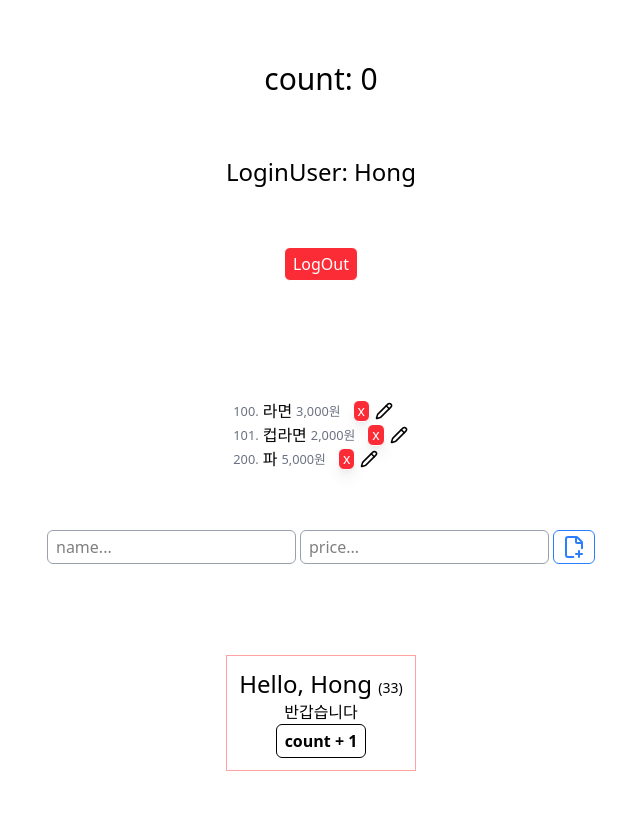
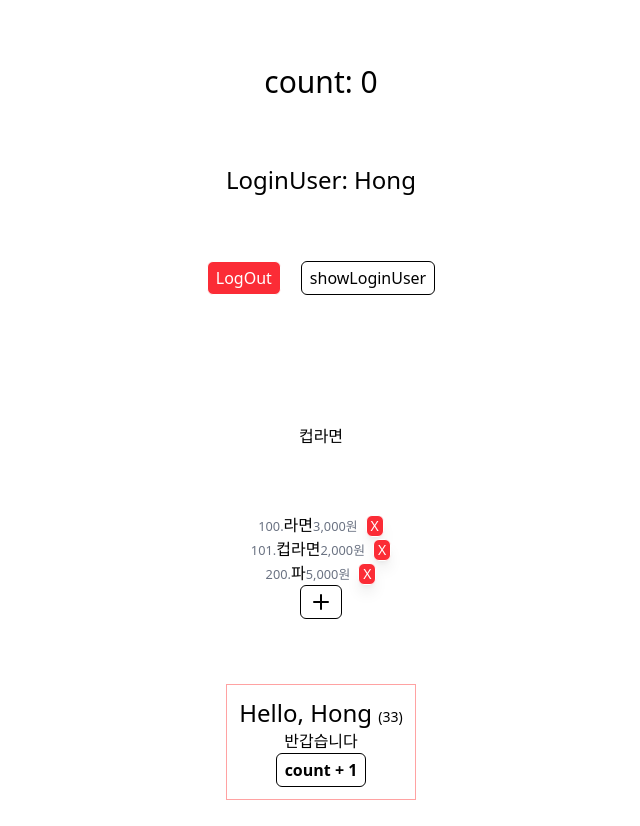
Before and after one commit to ujii/hana8, a React (Vite) app in the folder react/rbvite/: page / in a window 1280 px wide. Shown: the top 826 px of the page, without its empty margins (319-959 px from the left). Built offline with nearby package versions, Linux system fonts and the light colour scheme.

Commit message:
Item Component & useImperativeHandle

```diff
--- a/react/rbvite/src/App.tsx
+++ b/react/rbvite/src/App.tsx
@@ -3,7 +3,7 @@ import './App.css';
 import Hello from './components/Hello';
 import My from './components/My';
 
-type Item = {
+export type ItemType = {
   id: number;
   name: string;
   price: number;
@@ -14,7 +14,7 @@ export type LoginUser = { id: number; name: string; age: number };
 
 export type Session = {
   loginUser: LoginUser | null;
-  cart: Item[];
+  cart: ItemType[];
 };
 
 export type LoginFunction = (name: string, age: number) => void;
@@ -48,36 +48,57 @@ function App() {
   const removeItem = (id: number) => {
     if (!confirm('Are you sure?')) return;
 
-    // 사용 권장
+    // 새 배열 두번 반환. 좋은 코드 x
     // setSession({
     //   ...session,
-    //   cart: [...session.cart.filter((item) => item.id !== id)],
+    //   cart: [...session.cart.filter((ItemTypes) => ItemTypes.id !== id)],
     // });
 
-    // 좋은 코드 x
+    // 좋은 코드
     setSession({
       ...session,
-      cart: session.cart.filter((item) => item.id !== id),
+      cart: session.cart.filter((ItemTypes) => ItemTypes.id !== id),
     });
   };
 
-  const addItem = (name: string, price: number) => {
-    const newItem = {
-      id: Math.max(...session.cart.map((item) => item.id), 0) + 1,
-      name,
-      price,
-    };
-    setSession({ ...session, cart: [...session.cart, newItem] });
-  };
-
-  const modifyItem = (id: number, name: string, price: number) => {
+  const saveItem = ({ id, name, price }: ItemType) => {
+    // item이 카트에 존재해야지만 수정 가능
+    // if(id) {} 코드는 보안 문제로 권장 x
+    const item = id && session.cart.find((item) => item.id === id);
+    if (item) {
+      // item.name = name;
+      // item.price = price;
       setSession({
         ...session,
         cart: session.cart.map((item) =>
           item.id === id ? { id, name, price } : item
         ),
       });
+    } else {
+      const newItem = {
+        id: Math.max(...session.cart.map((ItemTypes) => ItemTypes.id), 0) + 1,
+        name,
+        price,
       };
+      // session.cart.push(newItem);
+      setSession({ ...session, cart: [...session.cart, newItem] });
+    }
+    // setSession({ ...session, cart: [...session.cart] });
+
+    // 결과는 아래 코드와 같지만 cart가 re rendering 되는 것이 아니고 session에 의해 렌더링됨. 잘못된 코드.
+    // session.cart.push(newItem);
+    // setSession([...session]);
+    // setSession({ ...session, cart: [...session.cart, newItem] });
+  };
+
+  // const modifyItem = (id: number, name: string, price: number) => {
+  //   setSession({
+  //     ...session,
+  //     cart: session.cart.map((ItemType) =>
+  //       ItemType.id === id ? { id, name, price } : ItemType
+  //     ),
+  //   });
+  // };
 
   // if ( x === undefined ) x가 정의되지 않았을 때에만 초기화
   //    x = 0;
@@ -88,18 +109,17 @@ function App() {
   // return [x, setAction];
 
   return (
-    <div className='grid place-items-center h-screen'>
+    <div className='grid place-items-center h-screen mx-1'>
       <h1 className='text-3xl'>count: {count}</h1>
       <My
         session={session}
         logout={logout}
         login={login}
         removeItem={removeItem}
-        addItem={addItem}
-        modifyItem={modifyItem}
+        saveItem={saveItem}
+        // modifyItem={modifyItem}
       />
 
-      <div className='card'>
       <Hello
         name={session.loginUser?.name}
         age={session.loginUser?.age}
@@ -108,7 +128,6 @@ function App() {
         반갑습니다
       </Hello>
     </div>
-    </div>
   );
 }
 
--- /dev/null
+++ b/react/rbvite/src/components/Item.tsx
@@ -0,0 +1,147 @@
+import { useRef, useState, type FormEvent, type RefObject } from 'react';
+import type { ItemType } from '../App';
+import Small from './ui/Small';
+import Button from './ui/Button';
+import { FilePlus2Icon, RotateCcwIcon, SaveIcon } from 'lucide-react';
+import LabelInput from './ui/LabelInput';
+
+type Props = {
+  item: ItemType;
+  removeItem?: (id: number) => void;
+  //   saveItem: (id: number, name: string, price: number) => void;
+  //   saveItem: (item: Item) => void;
+  saveItem: ({ id, name, price }: ItemType) => void;
+  toggleAdding?: () => void;
+};
+
+export default function Item({
+  item,
+  removeItem,
+  saveItem,
+  toggleAdding,
+}: Props) {
+  const [isEditing, setEditing] = useState(!item.id);
+  const [hasDirty, setDirty] = useState(false);
+  const nameRef = useRef<HTMLInputElement>(null);
+  const priceRef = useRef<HTMLInputElement>(null);
+
+  const checkDirty = () => {
+    // if(nameRef.current && priceRef.current)
+    setDirty(
+      item.name !== nameRef.current?.value ||
+        item.price !== Number(priceRef.current?.value)
+    );
+  };
+
+  const editItem = (e: FormEvent<HTMLFormElement>) => {
+    e.preventDefault();
+    const name = nameRef.current?.value;
+    const price = priceRef.current?.value;
+
+    let msg;
+    let ref: RefObject<HTMLInputElement | null> | null = null;
+
+    if (!name) {
+      // alert('Input the item name!')
+      // nameRef.current?.focus();
+      msg = 'Input the item name!';
+      ref = nameRef;
+    }
+    if (!price) {
+      // alert('Input the item price!')
+      // nameRef.current?.focus();
+      msg = 'Input the item price!';
+      ref = priceRef;
+    }
+
+    if (msg) {
+      alert(msg);
+      if (ref && ref.current) ref.current.focus();
+    }
+
+    saveItem({ id: 0, name: name ?? '', price: Number(price) });
+
+    // 정리작업
+    if (nameRef.current && priceRef.current) {
+      nameRef.current.value = '';
+      priceRef.current.value = '';
+      nameRef.current.focus();
+    }
+    setEditing(false);
+    setDirty(false);
+    if (toggleAdding) toggleAdding();
+  };
+
+  const makeEdit = () => {
+    setEditing(!isEditing);
+
+    // if (nameRef.current && priceRef.current) {
+    //   nameRef.current.value = item.name;
+    //   priceRef.current.value = String(item.price);
+    // }
+  };
+
+  const cancelEdit = () => {
+    setEditing(!isEditing);
+    if (nameRef.current && priceRef.current) {
+      nameRef.current.value = item.name;
+      priceRef.current.value = String(item.price);
+    }
+
+    if (toggleAdding) toggleAdding();
+  };
+
+  return (
+    <>
+      {isEditing ? (
+        <form onSubmit={editItem} className='flex gap-1'>
+          {/* <input type='number' ref={idRef} placeholder='id...' className='w-14' /> */}
+          <LabelInput
+            ref={nameRef}
+            defaultValue={item.name}
+            onChange={checkDirty}
+            placeholder='name...'
+          />
+          <LabelInput
+            type='number'
+            ref={priceRef}
+            defaultValue={item.price}
+            onChange={checkDirty}
+            placeholder='price...'
+          />
+          <Button onClick={cancelEdit} type='reset' className=''>
+            <RotateCcwIcon />
+          </Button>
+          {hasDirty && (
+            <Button
+              type='submit'
+              className='text-blue-500'
+              disabled={!hasDirty}
+            >
+              {item.id ? <SaveIcon /> : <FilePlus2Icon />}
+            </Button>
+          )}
+        </form>
+      ) : (
+        <>
+          <Small>{item.id}.</Small>
+          <button
+            onClick={makeEdit}
+            className='border-0 p-0 hover:bg-inherit hover:underline'
+          >
+            {item.name}
+          </button>
+          <Small>{item.price.toLocaleString()}원</Small>
+          <Button
+            onClick={() => {
+              if (removeItem) removeItem(item.id);
+            }}
+            className='ml-2 px-1 py-0 text-sm bg-red-500 hover:bg-red-600 text-white shadow-lg hover:shadow-2xl active:scale-150 transition duration-300'
+          >
+            X
+          </Button>
+        </>
+      )}
+    </>
+  );
+}
--- a/react/rbvite/src/components/Login.tsx
+++ b/react/rbvite/src/components/Login.tsx
@@ -30,8 +30,8 @@ export default function Login({ login }: Props) {
     <div className='border border-red-300 p-3 rounded-lg'>
       <h1 className='text-2xl text-center font-medium'>Login</h1>
       <form onSubmit={makeLogin} className='space-y-3'>
-        <LabelInput label='Name' ref={nameRef} placeholder='user name...' />
-        <LabelInput label='Age' ref={ageRef} placeholder='user age...' />
+        <LabelInput label='Name' ref={nameRef} />
+        <LabelInput type='number' ref={ageRef} placeholder='Age...' />
 
         {/* <LabelInput
           type='number'
@@ -87,7 +87,7 @@ export default function Login({ login }: Props) {
           <Button
             // type='submit'
             // onClick={() => login(name, age)}
-            className='bg-blue-500 text-white hover:bg-blue-600 w-full'
+            className='bg-blue-500 text-white hover:bg-blue-600'
           >
             Login
           </Button>
--- a/react/rbvite/src/components/My.tsx
+++ b/react/rbvite/src/components/My.tsx
@@ -1,19 +1,18 @@
-import { useRef, type FormEvent, type RefObject, useState } from 'react';
-import type { LoginFunction, Session } from '../App';
+import type { ItemType, LoginFunction, Session } from '../App';
 import Login from './Login';
-import Profile from './Profile';
-import Small from './ui/Small';
+import Profile, { type ProfileHandler } from './Profile';
+import Item from './Item';
 import Button from './ui/Button';
-import LabelInput from './ui/LabelInput';
-import { CheckIcon, FilePlus2Icon, PencilIcon } from 'lucide-react';
+import { PlusIcon } from 'lucide-react';
+import { useEffect, useRef, useState } from 'react';
 
 type Prop = {
   session: Session;
   logout: () => void;
   login: LoginFunction;
   removeItem: (id: number) => void;
-  addItem: (name: string, price: number) => void;
-  modifyItem: (id: number, name: string, price: number) => void;
+  saveItem: ({ id, name, price }: ItemType) => void;
+  // modifyItem: (id: number, name: string, price: number) => void;
 };
 
 export default function My({
@@ -21,121 +20,108 @@ export default function My({
   logout,
   login,
   removeItem,
-  addItem,
-  modifyItem,
+  saveItem,
+  //modifyItem,
 }: Prop) {
   // const idRef = useRef<HTMLInputElement>(null);
-  const nameRef = useRef<HTMLInputElement>(null);
-  const priceRef = useRef<HTMLInputElement>(null);
-  const [newId, setId] = useState(0);
-  const [newName, setName] = useState('');
-  const [newPrice, setPrice] = useState(0);
 
-  const editItem = (e: FormEvent<HTMLFormElement>) => {
-    e.preventDefault();
-    const name = nameRef.current?.value;
-    const price = priceRef.current?.value;
+  const [isAdding, setAdding] = useState(false);
+  const profileHandlerRef = useRef<ProfileHandler>(null);
 
-    let msg;
-    let ref: RefObject<HTMLInputElement | null> | null = null;
-
-    if (!name) {
-      // alert('Input the item name!')
-      // nameRef.current?.focus();
-      msg = 'Input the item name!';
-      ref = nameRef;
-    }
-    if (!price) {
-      // alert('Input the item price!')
-      // nameRef.current?.focus();
-      msg = 'Input the item price!';
-      ref = priceRef;
-    }
-
-    if (msg) {
-      alert(msg);
-      if (ref && ref.current) ref.current.focus();
-    }
-
-    addItem(name ?? '', Number(price));
-    if (nameRef.current && priceRef.current) {
-      nameRef.current.value = '';
-      priceRef.current.value = '';
-      nameRef.current.focus();
-    }
-  };
-
-  const modifyInfo = (e: FormEvent<HTMLFormElement>) => {
-    e.preventDefault();
-
-    modifyItem(newId, newName, newPrice);
-    setId(0);
-  };
+  const item101 = session.cart.find((item) => item.id === 101);
+  useEffect(() => {
+    console.log('🚀 ~ item101:', item101);
+  }, [item101]);
 
   return (
     <>
       {session?.loginUser ? (
-        <Profile loginUser={session.loginUser} logout={logout} />
+        <Profile
+          loginUser={session.loginUser}
+          logout={logout}
+          ref={profileHandlerRef}
+        />
       ) : (
         <Login login={login} />
       )}
       <hr />
+      {item101?.name}
       <ul>
-        {session.cart.map(({ id, name, price }) => (
-          <li key={id} className='flex items-center gap-1'>
-            {newId === id ? (
-              <form onSubmit={modifyInfo} className='flex gap-1'>
-                <LabelInput
-                  placeholder={`${name}`}
-                  onChange={(e) => setName(e.target.value)}
-                ></LabelInput>
-                <LabelInput
-                  type='number'
-                  placeholder={`${price}`}
-                  onChange={(e) => setPrice(+e.target.value)}
-                ></LabelInput>
-                <Button
-                  type='submit'
-                  className='text-blue-600 flex items-center justify-center'
-                >
-                  <CheckIcon></CheckIcon>
-                </Button>
-              </form>
-            ) : (
-              <>
-                <Small>{id}.</Small> {name}
-                <Small>{price.toLocaleString()}원</Small>
-                <Button
-                  onClick={() => removeItem(id)}
-                  className='ml-2 px-1 py-0 text-sm bg-red-500 hover:bg-red-600 text-white shadow-lg hover:shadow-2xl
-            active:scale-150 transition duration-300'
-                >
-                  x
-                </Button>
-                <Button
-                  onClick={() => {
-                    {
-                      setId(id);
-                    }
-                  }}
-                  className='border-transparent flex items-center justify-center px-0 py-0 w-5 h-5'
-                >
-                  <PencilIcon></PencilIcon>
-                </Button>
-              </>
-            )}
+        {session.cart.map((item) => (
+          <li key={item.id}>
+            <Item item={item} removeItem={removeItem} saveItem={saveItem} />
           </li>
         ))}
+        <li className='text-center'>
+          {isAdding ? (
+            <Item
+              item={{ id: 0, name: 'New Item', price: 3000 }}
+              removeItem={removeItem}
+              saveItem={saveItem}
+              toggleAdding={() => setAdding(false)}
+            />
+          ) : (
+            <Button onClick={() => setAdding(true)} className=''>
+              <PlusIcon />
+            </Button>
+          )}
+        </li>
       </ul>
-      <form onSubmit={editItem} className='flex gap-1'>
-        {/* <input type='number' ref={idRef} placeholder='id...' className='w-14'> */}
-        <LabelInput ref={nameRef} placeholder='name...' />
-        <LabelInput type='number' ref={priceRef} placeholder='price...' />
-        <Button type='submit' className='text-blue-500'>
-          {/* <Saveicon /> */}
-          <FilePlus2Icon></FilePlus2Icon>
-        </Button>
-      </form>
     </>
   );
 }
+
+// const [newId, setId] = useState(0);
+// const [newName, setName] = useState('');
+// const [newPrice, setPrice] = useState(0);
+
+// const modifyInfo = (e: FormEvent<HTMLFormElement>) => {
+//   e.preventDefault();
+
+//   modifyItem(newId, newName, newPrice);
+//   setId(0);
+// };
+
+// {
+//   newId === id ? (
+//     <form onSubmit={modifyInfo} className='flex gap-1'>
+//       <LabelInput
+//         placeholder={`${name}`}
+//         onChange={(e) => setName(e.target.value)}
+//       ></LabelInput>
+//       <LabelInput
+//         type='number'
+//         placeholder={`${price}`}
+//         onChange={(e) => setPrice(+e.target.value)}
+//       ></LabelInput>
+//       <Button
+//         type='submit'
+//         className='text-blue-600 flex items-center justify-center'
+//       >
+//         <CheckIcon></CheckIcon>
+//       </Button>
+//     </form>
+//   ) : (
+//     <>
+//       <Small>{id}.</Small> {name}
+//       <Small>{price.toLocaleString()}원</Small>
+//       <Button
+//         onClick={() => removeItem(id)}
+//         className='ml-2 px-1 py-0 text-sm bg-red-500 hover:bg-red-600 text-white shadow-lg hover:shadow-2xl
+//             active:scale-150 transition duration-300'
+//       >
+//         x
+//       </Button>
+//       <Button
+//         onClick={() => {
+//           {
+//             setId(id);
+//           }
+//         }}
+//         className='border-transparent flex items-center justify-center px-0 py-0 w-5 h-5'
+//       >
+//         <PencilIcon></PencilIcon>
+//       </Button>
+//     </>
+//   );
+// }
--- a/react/rbvite/src/components/Profile.tsx
+++ b/react/rbvite/src/components/Profile.tsx
@@ -1,18 +1,41 @@
+import { useImperativeHandle, type RefObject } from 'react';
 import type { LoginUser } from '../App';
 import Button from './ui/Button';
 
-type Prop = { loginUser: LoginUser; logout: () => void };
+type Prop = {
+  loginUser: LoginUser;
+  logout: () => void;
+  ref: RefObject<ProfileHandler | null>;
+};
+export type ProfileHandler = {
+  showLoginUser: () => void;
+  logout: () => void;
+};
 
-export default function Profile({ loginUser, logout }: Prop) {
+export default function Profile({ loginUser, logout, ref }: Prop) {
+  const showLoginUser = () => {
+    alert(loginUser.name);
+  };
+
+  const profileHandler: ProfileHandler = {
+    showLoginUser,
+    logout,
+  };
+
+  useImperativeHandle(ref, () => profileHandler);
+
   return (
     <>
       <h1 className='text-2xl'>LoginUser: {loginUser.name}</h1>
+      <div className='flex gap-5'>
         <Button
           onClick={logout}
           className='bg-red-500 hover:bg-red-400 text-white'
         >
           LogOut
         </Button>
+        <Button onClick={showLoginUser}> showLoginUser</Button>
+      </div>
     </>
   );
 }
--- a/react/rbvite/src/components/ui/Button.tsx
+++ b/react/rbvite/src/components/ui/Button.tsx
@@ -3,17 +3,24 @@ import type { PropsWithChildren } from 'react';
 type Prop = {
   onClick?: () => void;
   type?: 'reset' | 'submit';
-  className: string;
+  disabled?: boolean;
+  className?: string;
 };
 
 export default function Button({
   onClick,
   type,
   className,
+  disabled,
   children,
 }: PropsWithChildren<Prop>) {
   return (
-    <button type={type} className={` ${className}`} onClick={onClick}>
+    <button
+      type={type}
+      className={` ${className}`}
+      onClick={onClick}
+      disabled={disabled}
+    >
       {children}
     </button>
   );
--- a/react/rbvite/src/components/ui/LabelInput.tsx
+++ b/react/rbvite/src/components/ui/LabelInput.tsx
@@ -4,6 +4,7 @@ type Props = {
   type?: string;
   label?: string;
   ref?: RefObject<HTMLInputElement | null>;
+  defaultValue?: string | number;
   onChange?: (e: ChangeEvent<HTMLInputElement>) => void;
   placeholder?: string;
   className?: string;
@@ -12,8 +13,10 @@ type Props = {
 export default function LabelInput({
   type,
   label,
+  defaultValue,
   ref,
   onChange,
+
   placeholder,
   className,
 }: Props) {
@@ -29,6 +32,7 @@ export default function LabelInput({
         type={type || 'text'}
         id={inputId}
         ref={ref}
+        defaultValue={defaultValue}
         onChange={onChange}
         placeholder={placeholder}
         className={`w-full ${className}`}
```
Lines whose indentation alone changed are shown as unchanged.
